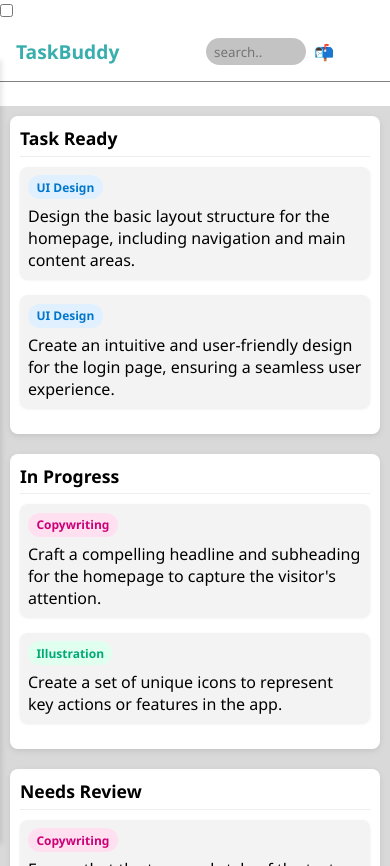
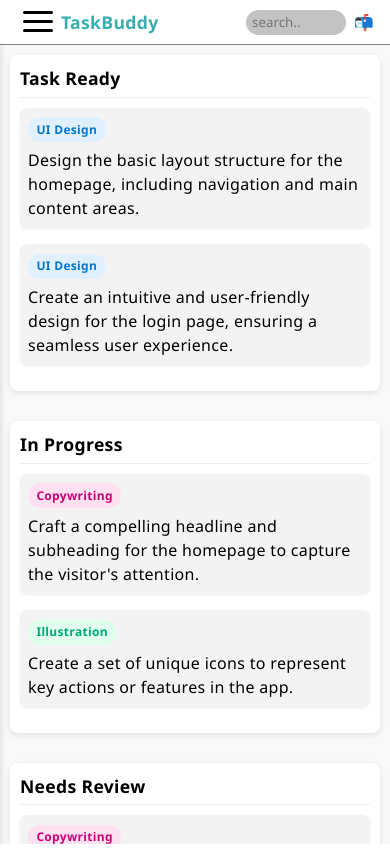
Before and after one commit to MohammedAashir/grid, a plain HTML site: page index.html in a window 390 px wide. After the commit the page ends 844 px from the top, so only its background shows below. Drawn offline with Linux system fonts and the light colour scheme.

Commit message:
style.css

```diff
--- a/style.css
+++ b/style.css
@@ -1,35 +1,45 @@
+:root{
+    --color: rgb(0, 0, 0);
+    --background-color: white;
+    --border: grey;
+    --bcg: rgb(239, 239, 239);
+    --medium-grey: #e0e0e0;
+    --header-height: 50px;
+}
 
-:root{
-   --color: rgb(0, 0, 0);
-    --background-color: white;
-    --border:grey;
-    --bcg:rgb(239, 239, 239);
-    --medium-grey:#e0e0e0;
-}
-*{
+* {
     margin: 0;
     padding: 0;
     box-sizing: border-box;
     font-family: "Segoe UI", Tahoma, Geneva, Verdana, sans-serif;
-
-}
-html,body{
-    height: 100vh;
-    width: 100vw;
-}
-.container{
-
-    display: grid;
-    grid-template-columns:15vw 70vw 15vw;
-    grid-template-rows: 10vh 90vh;
-    grid-template-areas:
-    "       header       header       header"
-    "       sidebar       main       main"
-    ;
 }
 
+html, body {
+    height: 100%;
+    width: 100%;
+    overflow: hidden;
+    font-size: 16px;
+    line-height: 1.5;
+    letter-spacing: 0.02em;
+}
 
-.header{
+.container {
+    height: 100%;
+    width: 100%;
+    display: grid;
+    grid-template-columns: 15% 85%;
+    grid-template-rows: var(--header-height) 1fr;
+    grid-template-areas:
+        "header header"
+        "sidebar main";
+    position: fixed;
+    top: 0;
+    left: 0;
+    right: 0;
+    bottom: 0;
+}
+
+.header {
     width: 100%;
     grid-area: header;
     display: flex;
@@ -38,79 +48,102 @@ html,body{
     background-color: var(--background-color);
     border-bottom: 1px solid grey;
     font-weight: 600;
+    height: var(--header-height);
+    z-index: 100;
+}
 
-}
-.left{
+.left {
     display: flex;
     align-items: center;
     font-weight: 600;
-
-}
-.logo{
-    color: rgb(57, 174, 174);
-    padding: 1rem 1rem 1rem 2rem;
-    font-size: 1.5rem;
 }
 
-.header-nav a{
-    color:var(--color) ;
+.hamburger {
+    display: none;
+    flex-direction: column;
+    justify-content: space-between;
+    width: 30px;
+    height: 21px;
+    cursor: pointer;
+    margin-left: 15px;
+    z-index: 101;
+}
+
+.hamburger span {
+    height: 3px;
+    width: 100%;
+    background-color: var(--color);
+    border-radius: 10px;
+}
+
+#sidebar-toggle {
+    display: none;
+}
+
+.logo {
+    color: rgb(57, 174, 174);
+    padding: 0 1rem;
+    font-size: 1.3rem;
+}
+
+.header-nav a {
+    color: var(--color);
     text-decoration: none;
-    padding: 1rem;
-    font-size: 1.2rem;
-    font-weight: 200;
+    padding: 0 0.8rem;
+    font-size: 1rem;
+    font-weight: 400;
 }
-.right{
+
+.right {
     display: flex;
     align-items: center;
     gap: 1rem;
-    padding: 1rem 3rem;
+    padding: 0 1.5rem;
+}
 
-
-
-}
-.search input{
-    padding: .5rem;
+.search input {
+    padding: 0.3rem 0.5rem;
     border-radius: 1rem;
     border: 0;
     background-color: rgb(195, 195, 195);
-    border: var(--medium-grey);
 }
 
-
-.sidebar{
-    background-color:var(--background-color);
+.sidebar {
+    background-color: var(--background-color);
     grid-area: sidebar;
     display: flex;
     flex-direction: column;
-    padding: 2rem;
+    padding: 1rem;
     gap: .5rem;
     border-right: 1px solid grey;
-    overflow-x: auto;
+    overflow: auto;
     font-weight: 600;
+}
 
-}
-.sidebar-item{
-
+.sidebar-item {
     cursor: pointer;
     display: flex;
     align-items: center;
-    padding: 0.75rem 1rem;
+    padding: 0.5rem 0.75rem;
     border-radius: 5px;
     gap: 0.75rem;
+    margin-bottom: 0.5rem;
 }
-.sidebar-item:hover{
+
+.sidebar-item:hover {
     border: 1px solid var(--border);
     background-color: var(--bcg);
 }
+
 .main {
     grid-area: main;
     display: grid;
-    grid-template-columns: repeat(2, 1fr);
-    grid-template-rows: repeat(2, 1fr);
+    grid-template-columns: 1fr 1fr;
+    grid-template-rows: 1fr 1fr;
     gap: 20px;
     padding: 20px;
-    background-color: #b6b6b684;
-    overflow-x: auto;
+    overflow: auto;
+    background-color: #f9f9f9;
 }
 
 .column {
@@ -118,6 +151,9 @@ html,body{
     border-radius: 8px;
     padding: 15px;
     box-shadow: 0 2px 6px rgba(0, 0, 0, 0.1);
+    display: flex;
+    flex-direction: column;
+    overflow: visible;
 }
 
 .column h3 {
@@ -126,6 +162,7 @@ html,body{
     font-size: 1.1em;
     border-bottom: 1px solid #eee;
     padding-bottom: .3em;
+    background-color: #fff;
 }
 
 .card {
@@ -134,6 +171,7 @@ html,body{
     padding: .5em;
     margin-bottom: 1em;
     box-shadow: 0 1px 3px rgba(0, 0, 0, 0.08);
+    word-wrap: break-word;
 }
 
 .tag {
@@ -148,23 +186,25 @@ html,body{
 .tag.blue {
     background-color: #e0f0ff;
     color: #0077cc;
+}
 
-}
 .tag.pink {
     background-color: #ffe0f0;
     color: #cc0077;
 }
+
 .tag.green {
     background-color: #e0ffee;
     color: #00aa77;
- }
- @media screen and (max-width: 1024px) {
+}
+
+@media screen and (max-width: 1024px) {
     .container {
         grid-template-columns: 200px 1fr;
     }
 
     .header-nav a {
-        padding: 0.75rem;
+        padding: 0 0.6rem;
         font-size: 0.9rem;
     }
 }
@@ -186,29 +226,37 @@ html,body{
     }
 
     .logo {
-        padding: 0.5rem;
+        padding: 0 0.5rem;
     }
 
-    .mobile-menu-toggle {
-        display: block;
+    .hamburger {
+        display: flex;
     }
 
     .sidebar {
         position: fixed;
         left: -250px;
-        top: 70px;
+        top: var(--header-height);
         width: 250px;
-        height: calc(100% - 70px);
+        height: calc(100% - var(--header-height));
         z-index: 100;
         box-shadow: 2px 0 5px rgba(0, 0, 0, 0.1);
+        transition: transform 0.3s ease;
+        background-color: var(--background-color);
     }
 
-    .sidebar.active {
+    #sidebar-toggle:checked ~ .container .sidebar {
         transform: translateX(250px);
     }
 
     .main {
         grid-template-columns: 1fr;
+        grid-auto-rows: auto;
+        grid-template-rows: none;
+    }
+
+    .column {
+        margin-bottom: 15px;
     }
 
     .search input {
@@ -217,26 +265,22 @@ html,body{
 }
 
 @media screen and (max-width: 480px) {
-    .header {
-        height: 60px;
+    :root {
+        --header-height: 45px;
     }
 
     .logo {
-        font-size: 1.2rem;
+        font-size: 1.1rem;
     }
 
     .right {
         gap: 0.5rem;
+        padding: 0 0.5rem;
     }
 
     .search input {
         width: 100px;
-        padding: 0.3rem 0.5rem;
-    }
-
-    .sidebar {
-        top: 60px;
-        height: calc(100% - 60px);
+        padding: 0.2rem 0.4rem;
     }
 
     .main {
@@ -245,5 +289,6 @@ html,body{
 
     .column {
         padding: 10px;
+        margin-bottom: 10px;
     }
 }
```
